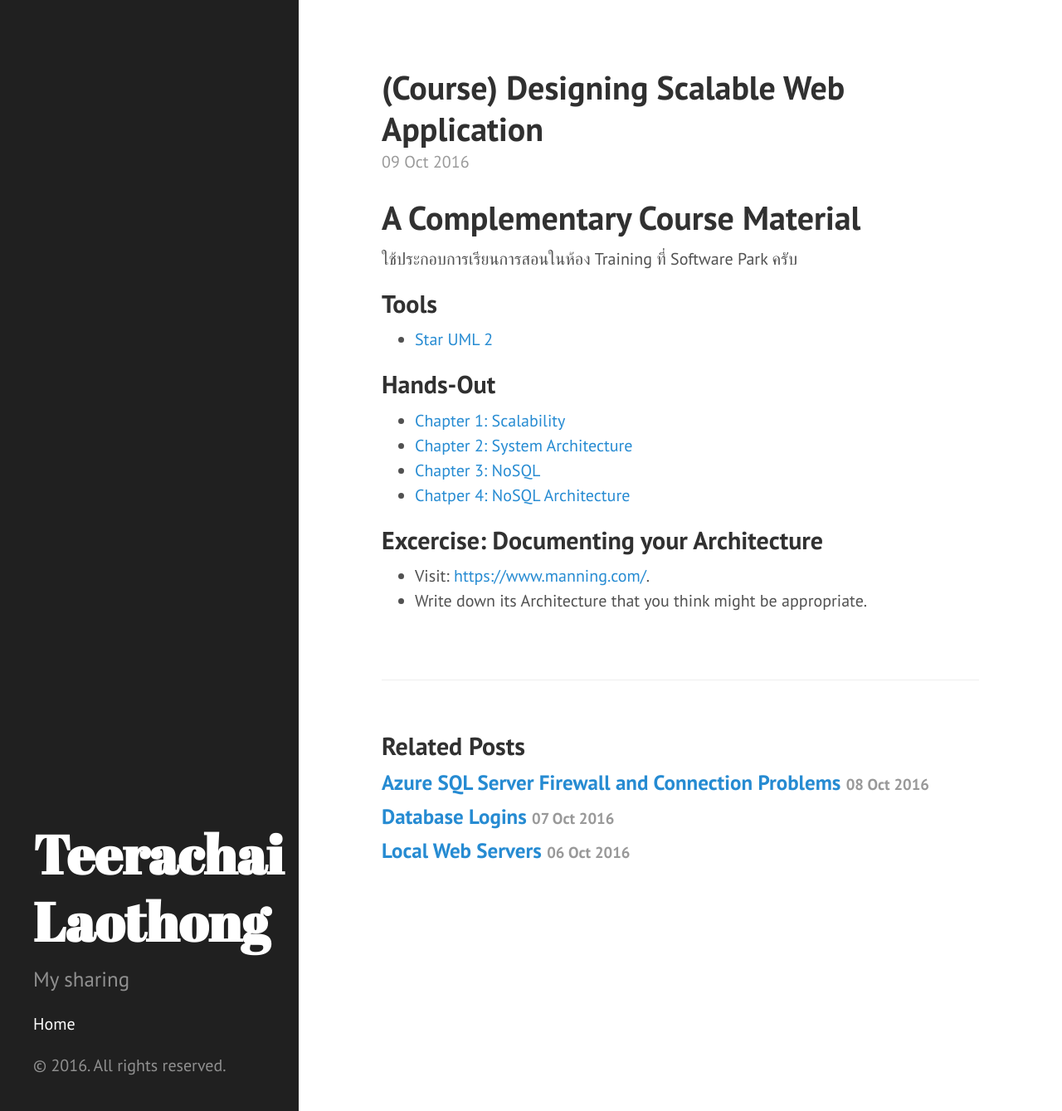
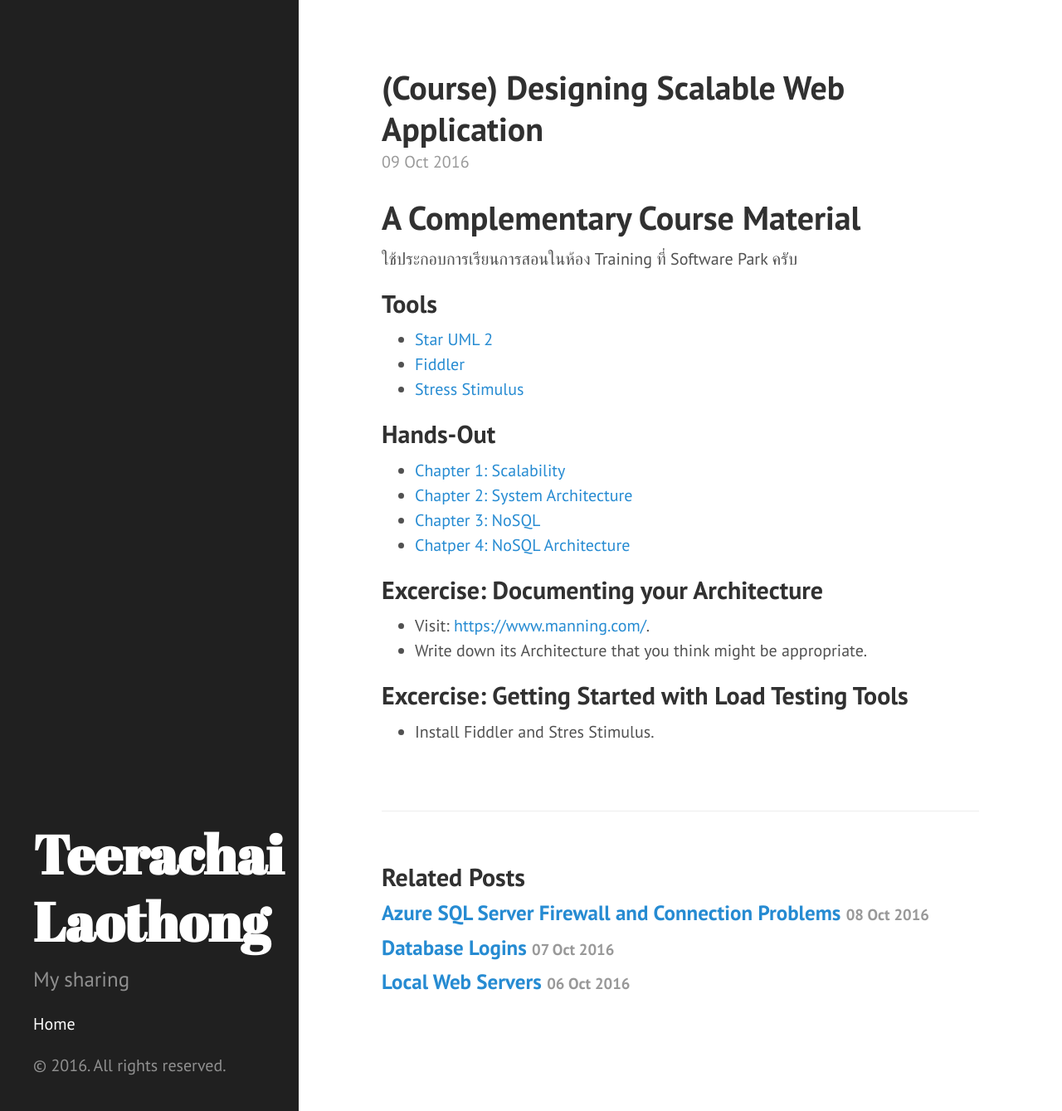
Before and after one commit to tlaothong/tlaothong.github.io, a Jekyll site: the page built from _posts/2016-10-09-course-scalable.markdown, in a window 1280 px wide and 1339 px high. Shown: the whole window at 83% size. Built offline with Jekyll 4.4.1, drawn with Linux system fonts in a browser that asks for light colours; comment, search, counter and statistics services are not loaded.

Commit message:
Add Tools

```diff
--- a/_posts/2016-10-09-course-scalable.markdown
+++ b/_posts/2016-10-09-course-scalable.markdown
@@ -13,6 +13,8 @@ categories: course
 
 ## Tools
 * [Star UML 2](http://staruml.io/)
+* [Fiddler](http://www.telerik.com/fiddler)
+* [Stress Stimulus](http://www.stresstimulus.com/)
 
 ## Hands-Out
 * [Chapter 1: Scalability](https://dl.dropboxusercontent.com/u/17002098/tlaothong/calepin/slides/m01.pdf)
@@ -23,3 +25,6 @@ categories: course
 ## Excercise: Documenting your Architecture
 * Visit: [https://www.manning.com/](https://www.manning.com/).
 * Write down its Architecture that you think might be appropriate.
+
+## Excercise: Getting Started with Load Testing Tools
+* Install Fiddler and Stres Stimulus.
```
